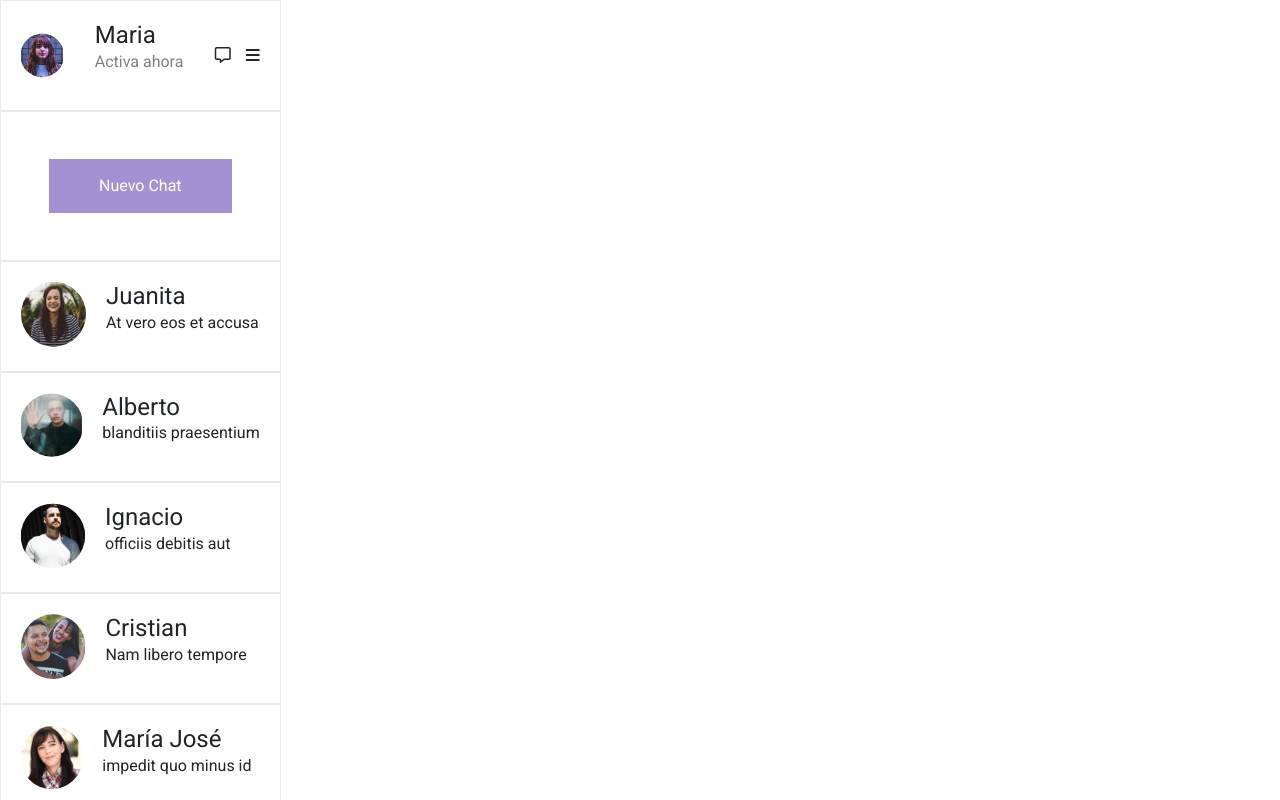
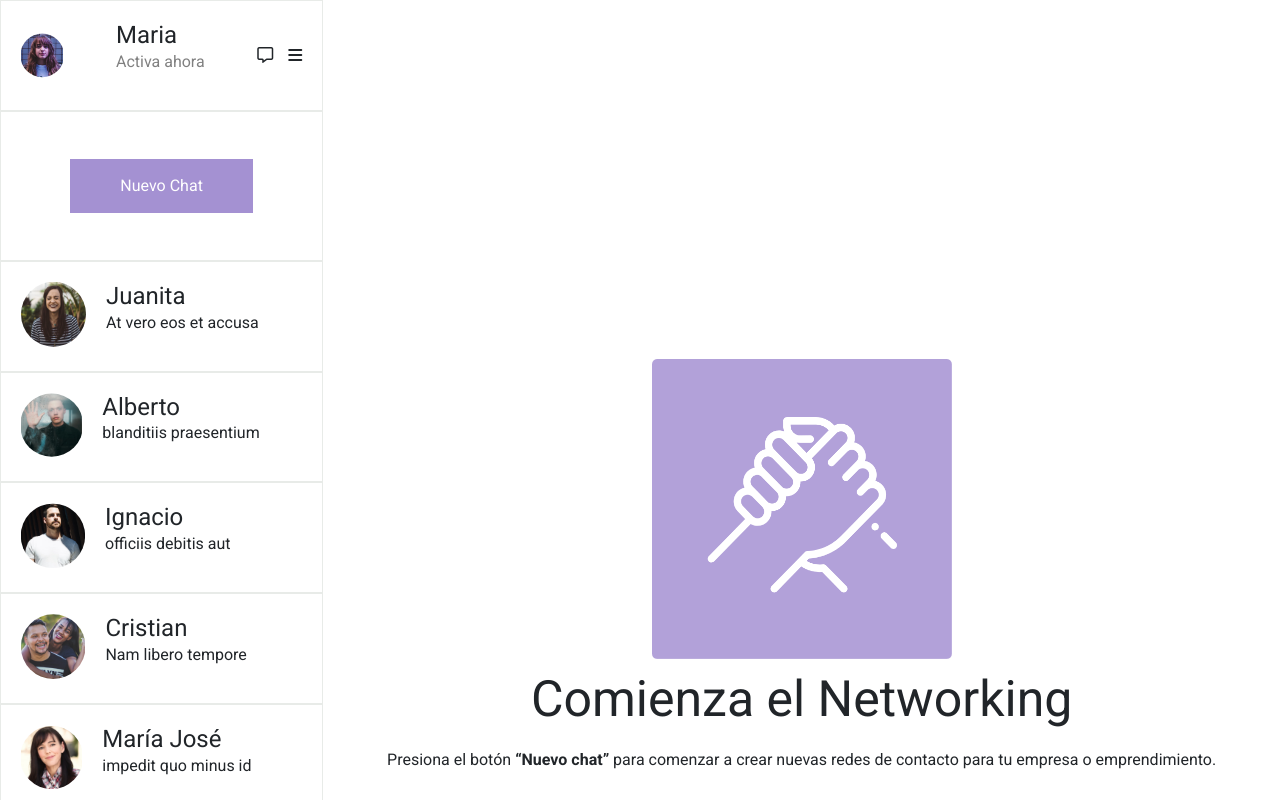
Before and after one commit to Hypezzzz/Desafio-Flexbox, a plain HTML site: page index.html in a window 1280 px wide. Shown: the top 800 px of the page. Drawn offline with nearby package versions, Linux system fonts and the light colour scheme.

Commit message:
add the main image and text. modify the image and the text position.

```diff
--- a/assets/css/style.css
+++ b/assets/css/style.css
@@ -75,3 +75,27 @@ h4 {
 .contact {
 	column-gap: 20px;
 }
+
+main {
+	justify-content: center;
+	align-items: center;
+	flex-grow: 3;
+	row-gap: 10px;
+}
+
+.img-hand {
+	max-width: 300px;
+	height: 300px;
+}
+
+.main-section {
+	flex-grow: 1;
+}
+
+.size-h2 {
+	font-size: 50px;
+}
+
+.size-p {
+	margin-top: 1px;
+}
--- a/index.html
+++ b/index.html
@@ -25,8 +25,8 @@
 		<title>Contact Me SPA</title>
 	</head>
 	<body>
-		<div class="flex-container flex-row">
-			<div class="contact-list flex-column flex-container">
+		<div class="flex-container flex-row size-content">
+			<div class="contact-list flex-column flex-container main-section">
 				<div class="flex-container flex-row user-div">
 					<img
 						class="user-profile"
@@ -134,6 +134,14 @@
 					</div>
 				</div>
 			</div>
+			<main class="flex-container flex-column">
+				<img class="img-hand" src="assets/img/hand.png" alt="Foto manos" />
+				<h2 class="size-h2">Comienza el Networking</h2>
+				<p class="size-p">
+					Presiona el botón <b> “Nuevo chat”</b> para comenzar a crear nuevas
+					redes de contacto para tu empresa o emprendimiento.
+				</p>
+			</main>
 		</div>
 	</body>
 </html>
```
